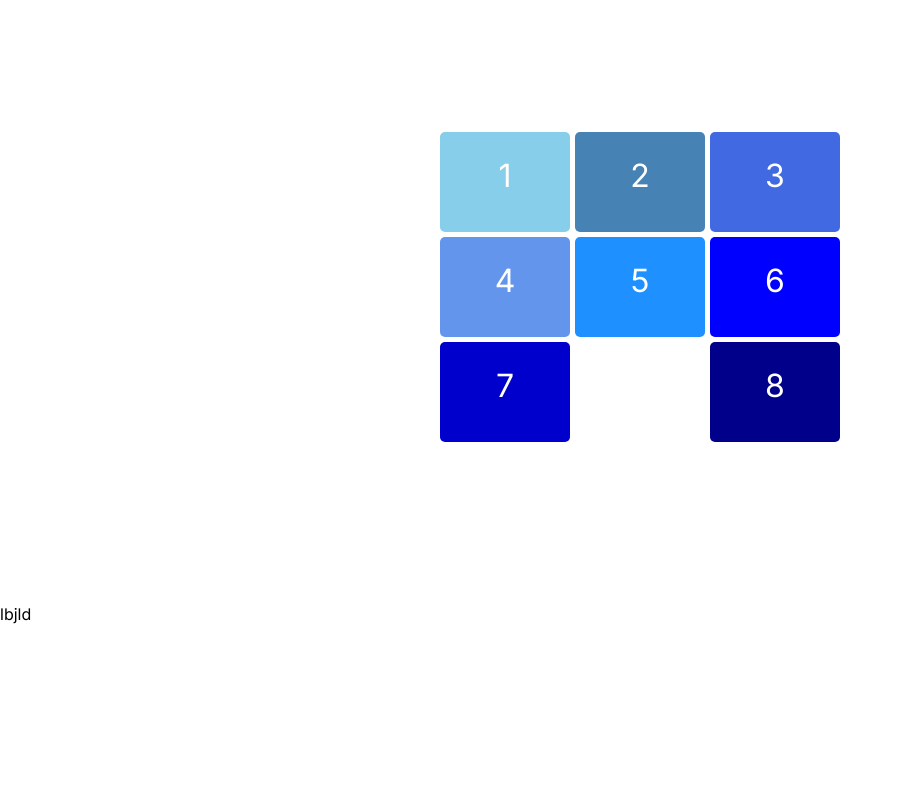
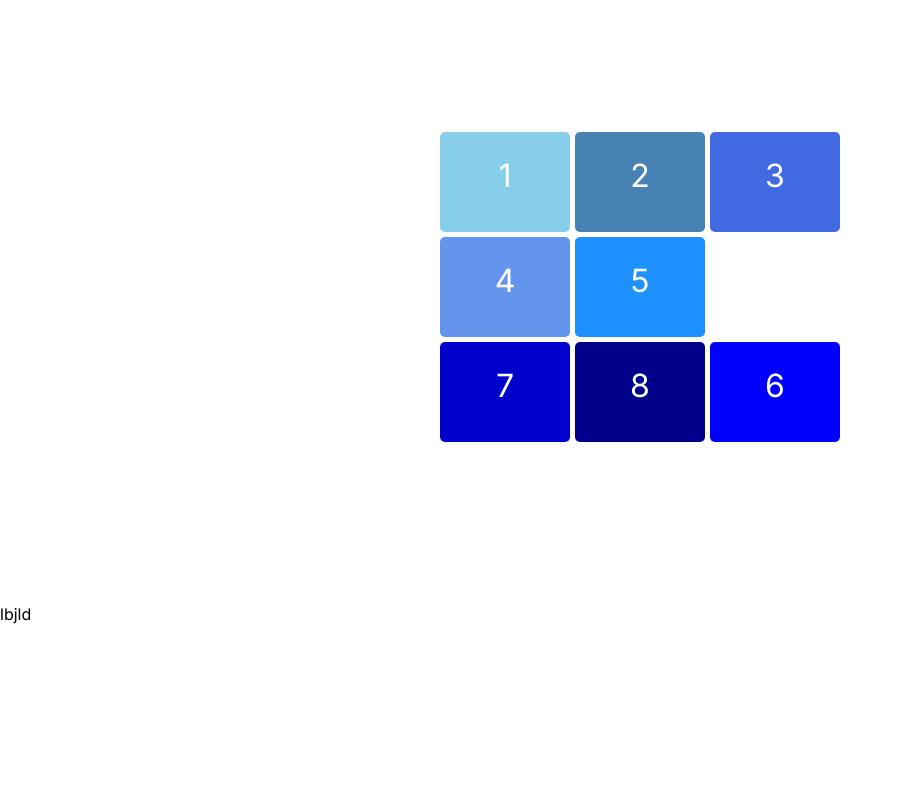
Before and after one commit to marionrobert/ui-components, a Next.js app: page / in a window 1280 px wide. Shown: the part 1500-2290 px from the top of the page, without its empty margins (0-902 px from the left). Built offline with nearby package versions, Linux system fonts and the light colour scheme.

Commit message:
moveCell is working now

```diff
--- a/app/page.tsx
+++ b/app/page.tsx
@@ -1,7 +1,7 @@
 "use client";
 import Image from "next/image";
 import logo from "../public/next.svg";
-import { useEffect, useState } from "react";
+import { useEffect, useState, useCallback } from "react";
 import { useInView } from 'react-intersection-observer';
 
 const colors: string[] = [
@@ -33,36 +33,17 @@ const positions = [];
 for (let row = 1; row <= 3; row++) {
   for (let col = 1; col <= 3; col++) {
     const index = (row - 1) * 3 + col - 1;
+    if (index < 8){
       positions.push({ row, col, index });
+    }
   }
 }
 
-let intervalId: NodeJS.Timeout;
 
 
 export default function Home() {
   const { ref, inView } = useInView();
   const [emptyCellPos, setEmptyCellPos] = useState<{ row: number; col: number }>({ row: 3, col: 3 });
-  // const [cellToMove, setCellToMove] = useState<{ row: number; col: number }>({ row: 0, col: 0 });
-
-  // const findCells = () => {
-  //   let cells = document.querySelectorAll(".cell");
-  //   console.log(cells)
-  // }
-
-  const handleGridContainerInView = () => {
-    console.log('Le grid-container est dans la vue.');
-    moveCell();
-
-    // intervalId = setInterval(() => { // Affecter intervalId
-    //   moveCell();
-    // }, 10000); // Déplacement toutes les secondes
-  };
-
-  const handleGridContainerNotInView = () => {
-    console.log('Le grid-container n\'est plus dans la vue.');
-    // clearInterval(intervalId); // Arrêter les déplacements
-  };
 
   const findAdjacentCells = (row: number, col: number) => {
     // Détermine les cellules adjacentes à la cellule vide
@@ -74,7 +55,7 @@ export default function Home() {
     return adjacent;
   };
 
-  const moveCell = () => {
+  const moveCell = useCallback(() => {
     // Choix aléatoire d'une cellule adjacente à déplacer
     const adjacentCells = findAdjacentCells(emptyCellPos.row, emptyCellPos.col);
     // console.log("adjacentCells -->", adjacentCells)
@@ -95,10 +76,10 @@ export default function Home() {
     console.log("newKey -->", newKey)
 
     const cellElement = document.querySelector(`.grid-item-${keyToMove}`);
+    console.log("cellElement -->", cellElement)
 
     // Vérifier si l'élément HTML a été trouvé
     if (cellElement) {
-      console.log("cellElement -->", cellElement)
       // Modifier le style de la cellule
       cellElement.style.gridRowStart = emptyCellPos.row;
       cellElement.style.gridColumnStart = emptyCellPos.col;
@@ -106,18 +87,31 @@ export default function Home() {
       cellElement.classList.add(`grid-item-${newKey}`);
       setEmptyCellPos(selectedCell);
     }
-
-
-
-  };
+  }, [emptyCellPos, findAdjacentCells]);
 
   useEffect(() => {
+    let intervalId: NodeJS.Timeout;
+
+    const handleGridContainerInView = () => {
+      console.log('Le grid-container est dans la vue.');
+      intervalId = setInterval(moveCell, 2000); // Démarrer l'intervalle
+    };
+
+    const handleGridContainerNotInView = () => {
+      console.log('Le grid-container n\'est plus dans la vue.');
+      clearInterval(intervalId); // Arrêter l'intervalle
+    };
+
     if (inView) {
       handleGridContainerInView();
     } else {
       handleGridContainerNotInView();
     }
-  }, [inView]);
+
+    return () => {
+      clearInterval(intervalId); // Nettoyer l'intervalle avant le démontage
+    };
+  }, [inView, moveCell]);
 
   return (
     <main>
@@ -132,15 +126,9 @@ export default function Home() {
 
       <div ref={ref} className="grid-container">
         {positions.map((pos, index) => (
-          index !== 8 ? (
             <div key={index} className={`cell grid-item-${index+1}`} style={{ gridRowStart: pos.row, gridColumnStart: pos.col, backgroundColor: colors[index] }}>
               {pos.index + 1}
             </div>
-          ) : (
-            <div key={index} className="cell" style={{ gridRowStart: pos.row, gridColumnStart: pos.col, backgroundColor: colors[index] }}>
-              {null}
-            </div>
-          )
         ))}
       </div>
 
```
